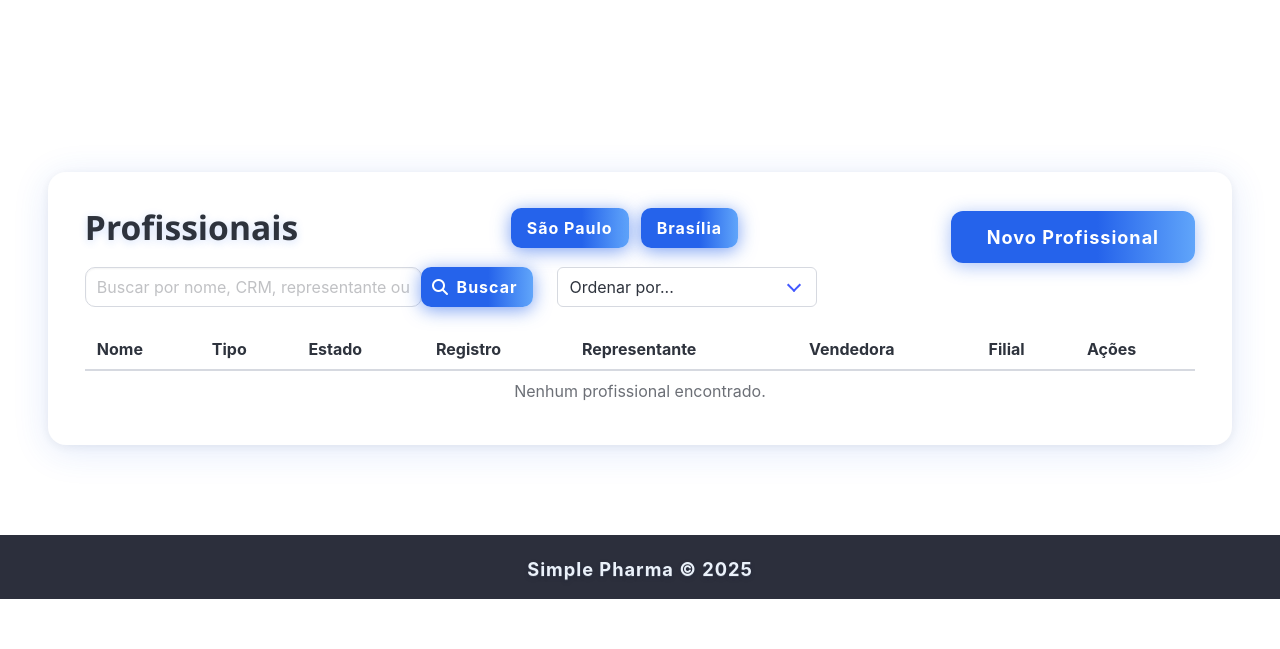
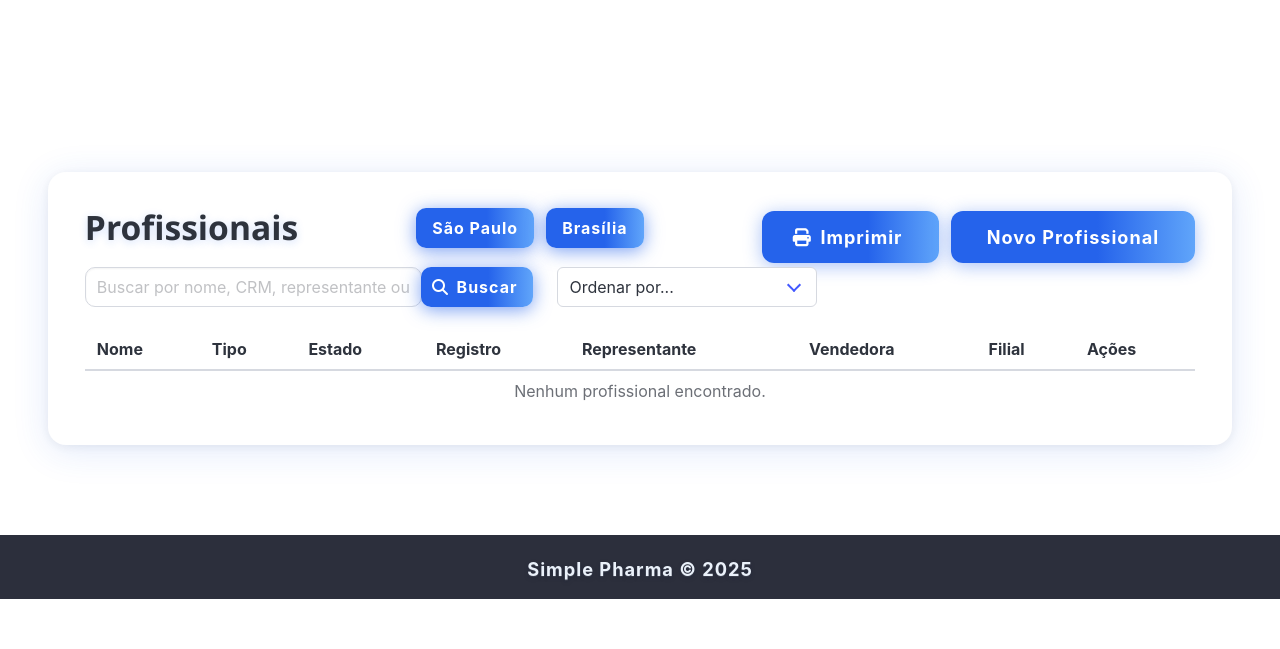
Before and after one commit to AndersonC96/painelvisitadores, a PHP site: template app/views/profissionais/index.php in a window 1280 px wide; the page is wider, and only the part inside the window is pictured. Shown: the part 201-850 px from the top of that part. Run offline with PHP 8.4, Linux system fonts and the light colour scheme; the template is opened without the code that fills it, so the values that code supplies are empty; the visitor is signed in with stand-in values (Sample User, id 1); some libraries are stand-ins or nearby versions.

Commit message:
Update index.php

```diff
--- a/app/views/profissionais/index.php
+++ b/app/views/profissionais/index.php
@@ -5,12 +5,7 @@
   <div class="container" style="max-width: 1200px; margin:auto;">
     <div class="box" style="border-radius: 18px; box-shadow: 0 6px 36px 0 #2563eb22, 0 2px 12px 0 #1111; padding: 2.2rem 2.3rem 2.1rem 2.3rem; backdrop-filter: blur(1.5px);">
       <div style="display:flex; flex-wrap:wrap; align-items:center; justify-content:space-between; gap:1rem 1.3rem;">
-        <h1 class="title" style="
-            font-size:2.1rem;
-            font-family:'Montserrat',Segoe UI,sans-serif;
-            font-weight:800;
-            margin-bottom:1.2rem;
-            text-shadow:0 2px 8px #2563eb33;">
+        <h1 class="title" style="font-size:2.1rem; font-family:'Montserrat',Segoe UI,sans-serif; font-weight:800; margin-bottom:1.2rem; text-shadow:0 2px 8px #2563eb33;">
           Profissionais
         </h1>
         <?php
@@ -22,16 +17,15 @@
           <a href="/profissionais?filial=2" class="button is-link is-light <?= (($_GET['filial'] ?? '') == '2') ? 'is-active' : '' ?>">Brasília</a>
         </div>
         <?php endif; ?>
-        <?php if ($_SESSION['usuario_tipo'] === 'admin'): ?>
-        <a href="/profissionais/create" class="button is-link" style="
-          font-weight:700;
-          font-size:1.13rem;
-          border-radius:12px;
-          padding:.7em 2em;
-          box-shadow:0 3px 18px #2563eb66;">
-          Novo Profissional
-        </a>
-        <?php endif; ?>
+        <div style="display: flex; gap: 12px;">
+          <button type="button" class="button is-link" style="font-weight:700;font-size:1.13rem;border-radius:12px;padding:.7em 2em;box-shadow:0 3px 18px #2563eb66;" onclick="printTable()">
+            <span class="icon"><i class="fas fa-print"></i></span>
+            <span>Imprimir</span>
+          </button>
+          <?php if ($_SESSION['usuario_tipo'] === 'admin'): ?>
+          <a href="/profissionais/create" class="button is-link" style="font-weight:700; font-size:1.13rem; border-radius:12px; padding:.7em 2em; box-shadow:0 3px 18px #2563eb66;">Novo Profissional</a>
+          <?php endif; ?>
+        </div>
       </div>
       <form method="get" action="" autocomplete="off" style="margin-bottom:1.4rem;">
         <div class="columns is-multiline is-vcentered" style="gap:0.8rem 0;">
@@ -70,7 +64,7 @@
           </div>
         </div>
       </form>
-      <div class="table-responsive">
+      <div class="table-responsive" id="table-profissionais">
         <table class="table is-striped is-fullwidth" style="border-radius:10px;overflow:hidden;">
           <thead>
             <tr>
@@ -82,7 +76,7 @@
               <th>Vendedora</th>
               <th>Filial</th>
               <?php if ($_SESSION['usuario_tipo'] === 'admin'): ?>
-              <th>Ações</th>
+              <th class="col-acoes">Ações</th>
               <?php endif; ?>
             </tr>
           </thead>
@@ -96,7 +90,7 @@
                 <td><?= htmlspecialchars($p['representante_nome']) ?></td>
                 <td><?= htmlspecialchars($p['vendedora_nome']) ?></td>
                 <td><?= htmlspecialchars($p['filial_nome']) ?></td>
-                <td>
+                <td class="col-acoes">
                   <?php if ($_SESSION['usuario_tipo'] === 'admin'): ?>
                     <a href="/profissionais/edit?id=<?= $p['id'] ?>" class="button is-small is-info" style="font-weight:600;border-radius:7px;margin-right:6px;">
                       Editar
@@ -120,3 +114,35 @@
   </div>
 </section>
 <?php require dirname(__DIR__, 2) . '/views/shared/footer.php'; ?>
+<script>
+  function printTable() {
+    var container = document.getElementById('table-profissionais').cloneNode(true);
+    var theadThs = container.querySelectorAll('thead th');
+    theadThs.forEach(function(th, i){
+      if (th.textContent.trim() === "Ações") {
+        th.parentNode.removeChild(th);
+        container.querySelectorAll('tbody tr').forEach(function(row){
+          if(row.children[i]) row.removeChild(row.children[i]);
+        });
+      }
+    });
+    var style = `
+      <style>
+        body { background: #fff; color: #222; font-family: Montserrat, Arial, sans-serif; margin: 25px; }
+        table { width: 100%; border-collapse: collapse; margin-top: 20px;}
+        th, td { border: 1px solid #888; padding: 8px; text-align: left; font-size: 1rem; }
+        th { background: #f0f2fa; }
+        h2 { font-family: Montserrat, Arial, sans-serif; }
+      </style>
+    `;
+    var win = window.open('', '', 'width=900,height=600');
+    win.document.write('<html><head><title>Imprimir Profissionais</title>' + style + '</head><body>');
+    win.document.write('<h2>Lista de Profissionais</h2>');
+    win.document.write(container.innerHTML);
+    win.document.write('</body></html>');
+    win.document.close();
+    win.focus();
+    win.print();
+    win.close();
+  }
+</script>
```
